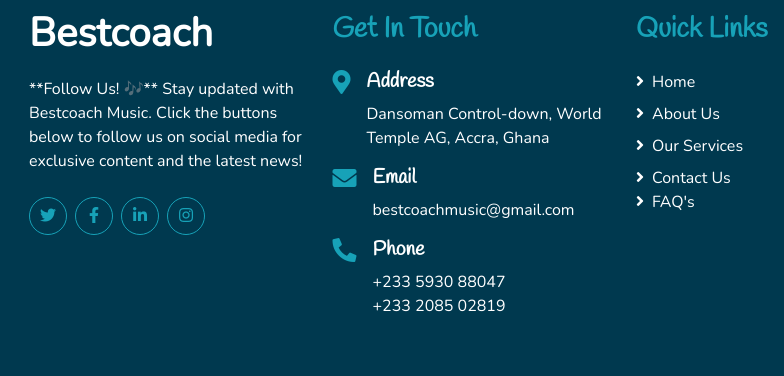
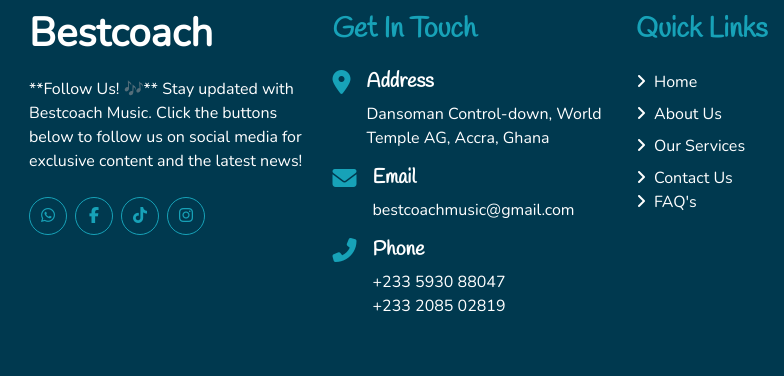
Before and after one commit to esef-tech/BCSC, a plain HTML site: page HOME.html in a window 1280 px wide. Shown: the part 3481-3857 px from the top of the page, 19-803 px from the left. Drawn offline with nearby package versions, Linux system fonts and the light colour scheme; a script that the page names is missing.

Commit message:
modify-socials-for-all-pages

```diff
--- a/HOME.html
+++ b/HOME.html
@@ -423,11 +423,11 @@
                 Stay updated with Bestcoach Music. Click the buttons below to follow us on social media for exclusive content and the latest news!</p>
             <div class="d-flex justify-content-start mt-4">
                 <a class="btn btn-outline-primary rounded-circle text-center mr-2 px-0"
-                    style="width: 38px; height: 38px;" href="#"><i class="fab fa-twitter"></i></a>
+                    style="width: 38px; height: 38px;" href="#"><i class="fa-brands fa-whatsapp"></i></a>
                 <a class="btn btn-outline-primary rounded-circle text-center mr-2 px-0"
                     style="width: 38px; height: 38px;" href="#"><i class="fab fa-facebook-f"></i></a>
                 <a class="btn btn-outline-primary rounded-circle text-center mr-2 px-0"
-                    style="width: 38px; height: 38px;" href="#"><i class="fab fa-linkedin-in"></i></a>
+                    style="width: 38px; height: 38px;" href="https://vm.tiktok.com/ZMS68pSTC/"><i class="fa-brands fa-tiktok"></i></a>
                 <a class="btn btn-outline-primary rounded-circle text-center mr-2 px-0"
                     style="width: 38px; height: 38px;" href="https://www.instagram.com/bestcoachmusic?igsh=YWhpbHMwc3UzNWth"><i class="fab fa-instagram"></i></a>
             </div>
@@ -509,6 +509,7 @@
     <script src="lib/owlcarousel/owl.carousel.min.js"></script>
     <script src="lib/isotope/isotope.pkgd.min.js"></script>
     <script src="lib/lightbox/js/lightbox.min.js"></script>
+    <script src="https://kit.fontawesome.com/2098d57e38.js" crossorigin="anonymous"></script>
 
     <!-- Contact Javascript File -->
     <script src="mail/jqBootstrapValidation.min.js"></script>
```
Also changed, not shown: Individuals.html (+3 -3 lines), about.html (+2 -2 lines), church.html (+3 -3 lines), contact.html (+2 -2 lines), school.html (+3 -3 lines), services.html (+3 -3 lines).
